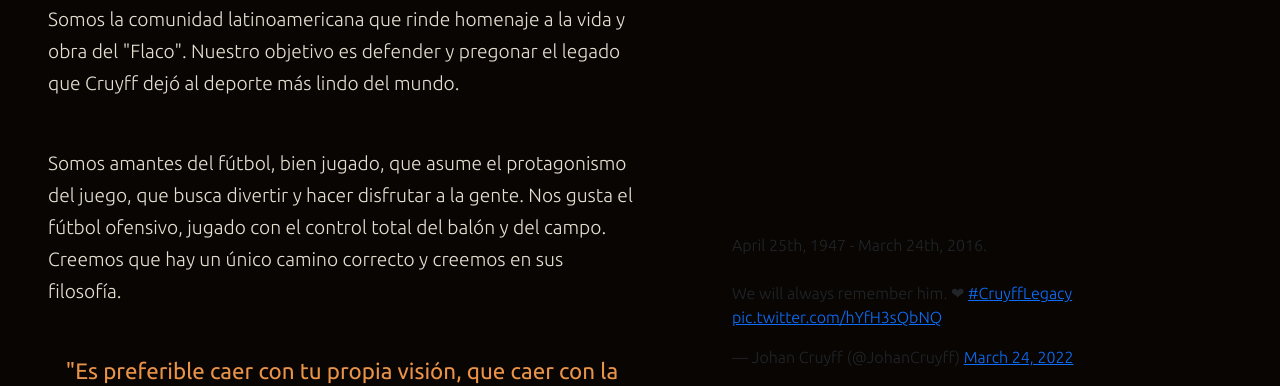
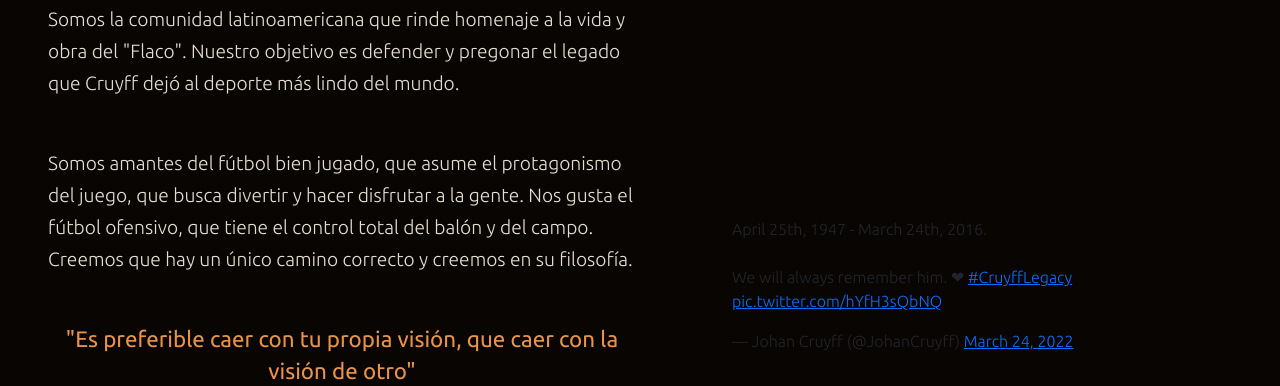
Before and after one commit to juansaizar/proyectoSaizarJuan-fanPageJCFC, a website: page index.html in a window 1280 px wide. Shown: the part 881-1267 px from the top of the page. Drawn offline with nearby package versions, Linux system fonts and the light colour scheme; grey boxes are pictures that could not be loaded.

Commit message:
jcfcEntregaFinalVersion2.0

```diff
--- a/index.html
+++ b/index.html
@@ -57,15 +57,15 @@
                     Nuestro objetivo es defender y pregonar el legado que Cruyff dejó al deporte más lindo del mundo.
                 </p>
                 <p>
-                    Somos amantes del fútbol, bien jugado, que asume el protagonismo del juego, que busca divertir y hacer disfrutar a la gente.
-                    Nos gusta el fútbol ofensivo, jugado con el control total del balón y del campo.
-                    Creemos que hay un único camino correcto y creemos en sus filosofía.
+                    Somos amantes del fútbol bien jugado, que asume el protagonismo del juego, que busca divertir y hacer disfrutar a la gente.
+                    Nos gusta el fútbol ofensivo, que tiene el control total del balón y del campo.
+                    Creemos que hay un único camino correcto y creemos en su filosofía.
                 </p>
                 <strong>"Es preferible caer con tu propia visión, que caer con la visión de otro"</strong>
                 <strong> ... Johan Cruyff</strong>
                 <p>
                     Aquí encontrarán material de archivo, cuiriosidades, fotos y videos. También noticias y actualidad relacionadas a su marca e instituciones.
-                    Y por supuesto... como aqui somos fútboleros y fanáticos de Johan, no podemos dejar de seguir al Ajax F.C., el Barcelona F.C. y el Seleccionado Holandés.
+                    Y por supuesto... como aquí somos fútboleros y fanáticos de Johan, no podemos dejar de seguir al Ajax F.C., el Barcelona F.C. y el Seleccionado Holandés.
                 </p>
                 <p class="saludo">
                     WELKOM BIJ DE CLUB ! ! !
```
